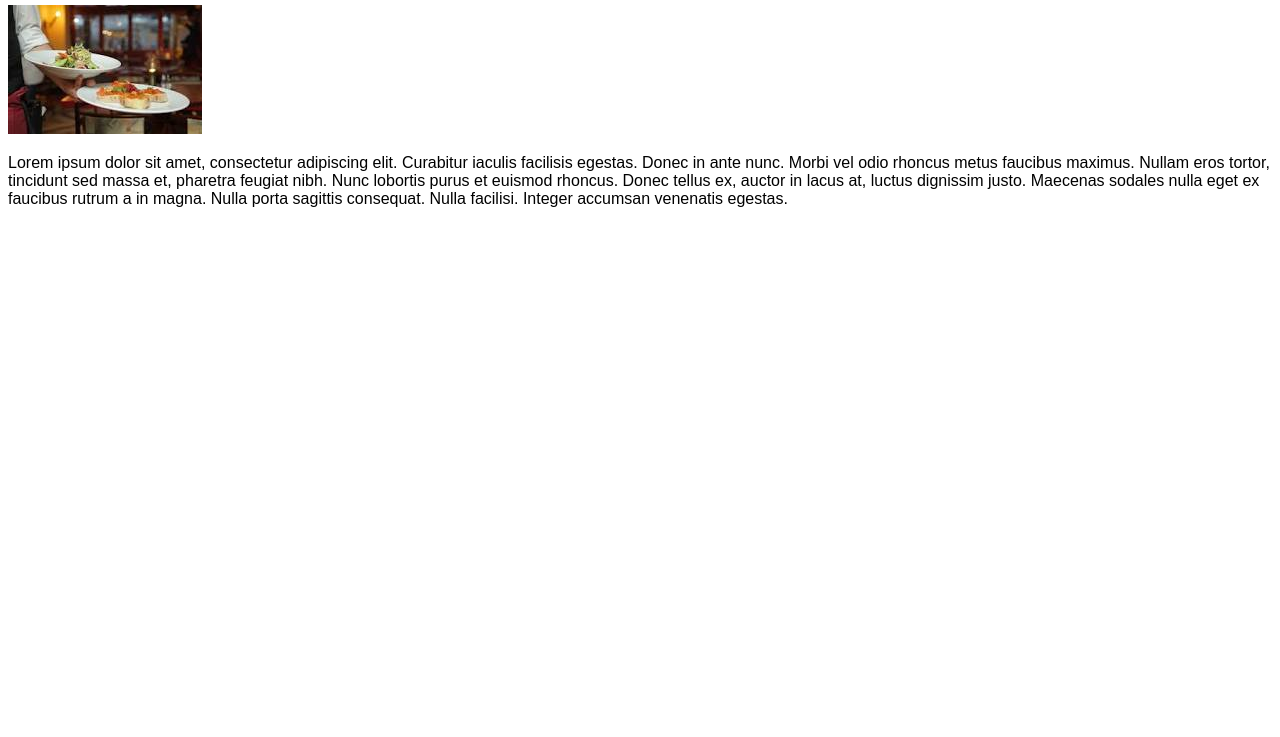
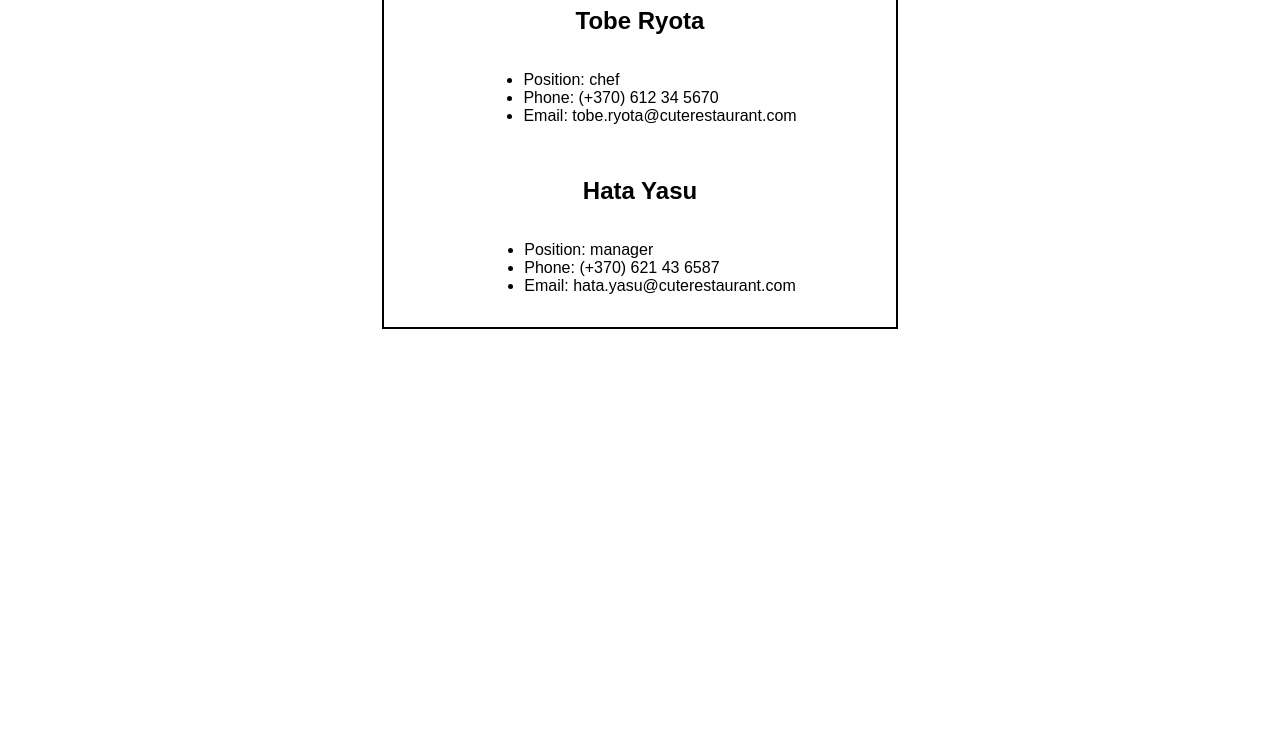
Before and after one commit to raivydassimenas/restaurant-page, a website built with webpack: page dist/index.html in a window 1280 px wide. Shown: the part 63-800 px from the top of the page. Built offline with nearby package versions, Linux system fonts and the light colour scheme.

Commit message:
Add styles

```diff
--- a/src/contact.js
+++ b/src/contact.js
@@ -1,3 +1,5 @@
+import "./styles.css";
+
 const loadContactTab = function () {
     const contactDiv = document.createElement('div');
 
--- a/src/index.js
+++ b/src/index.js
@@ -7,4 +7,4 @@ const restaurantDiv = loadRestaurantTab();
 const menuDiv = loadMenuTab();
 const contactDiv = loadContactTab();
 
-contentDiv.append(restaurantDiv);
+contentDiv.append(contactDiv);
--- a/src/menu.js
+++ b/src/menu.js
@@ -1,5 +1,6 @@
 import sushiImageUnsplash from './vinicius-benedit-sushi-unsplash.jpg';
 import nigiriImageUnsplash from './crystal-jo-nigiri-unsplash.jpg';
+import "./styles.css";
 
 const loadMenuTab = function() {
     const menuDiv = document.createElement('div');
@@ -23,7 +24,7 @@ const loadMenuTab = function() {
     sushiImageCopyright.innerHTML = 'Photo by <a href="https://unsplash.com/@viniciusbenedit?utm_source=unsplash&utm_medium=referral&utm_content=creditCopyText">Vinicius Benedit</a> on <a href="https://unsplash.com/s/photos/sushi?utm_source=unsplash&utm_medium=referral&utm_content=creditCopyText">Unsplash</a>';
     sushi.appendChild(sushiImageCopyright);
 
-    sushi.classList.add("menuItem");
+    sushi.classList.add("menu-item");
 
     menuDiv.appendChild(sushi);
 
@@ -46,7 +47,7 @@ const loadMenuTab = function() {
     nigiriImageCopyright.innerHTML = 'Photo by <a href="https://unsplash.com/@crystalsjo?utm_source=unsplash&utm_medium=referral&utm_content=creditCopyText">Crystal Jo</a> on <a href="https://unsplash.com/s/photos/nigiri?utm_source=unsplash&utm_medium=referral&utm_content=creditCopyText">Unsplash</a>';
     nigiri.appendChild(nigiriImageCopyright);
 
-    nigiri.classList.add("menuItem");
+    nigiri.classList.add("menu-item");
 
     menuDiv.appendChild(nigiri);
 
--- a/src/styles.css
+++ b/src/styles.css
@@ -1,3 +1,25 @@
 * {
     font-family:Arial, Helvetica, sans-serif;
 }
+
+.tab {
+    width: 30rem;
+    margin: 2rem auto;
+    padding: 1rem;
+    border: solid 2px #000000;
+    display: flex;
+    flex-direction: column;
+    align-items: center;
+    gap: 1rem;
+}
+
+img {
+    height: 5rem;
+    width: auto;
+}
+
+.menu-item, .contact {
+    display: flex;
+    flex-direction: column;
+    align-items: center;
+}
```
Also changed, not shown: dist/main.js.
